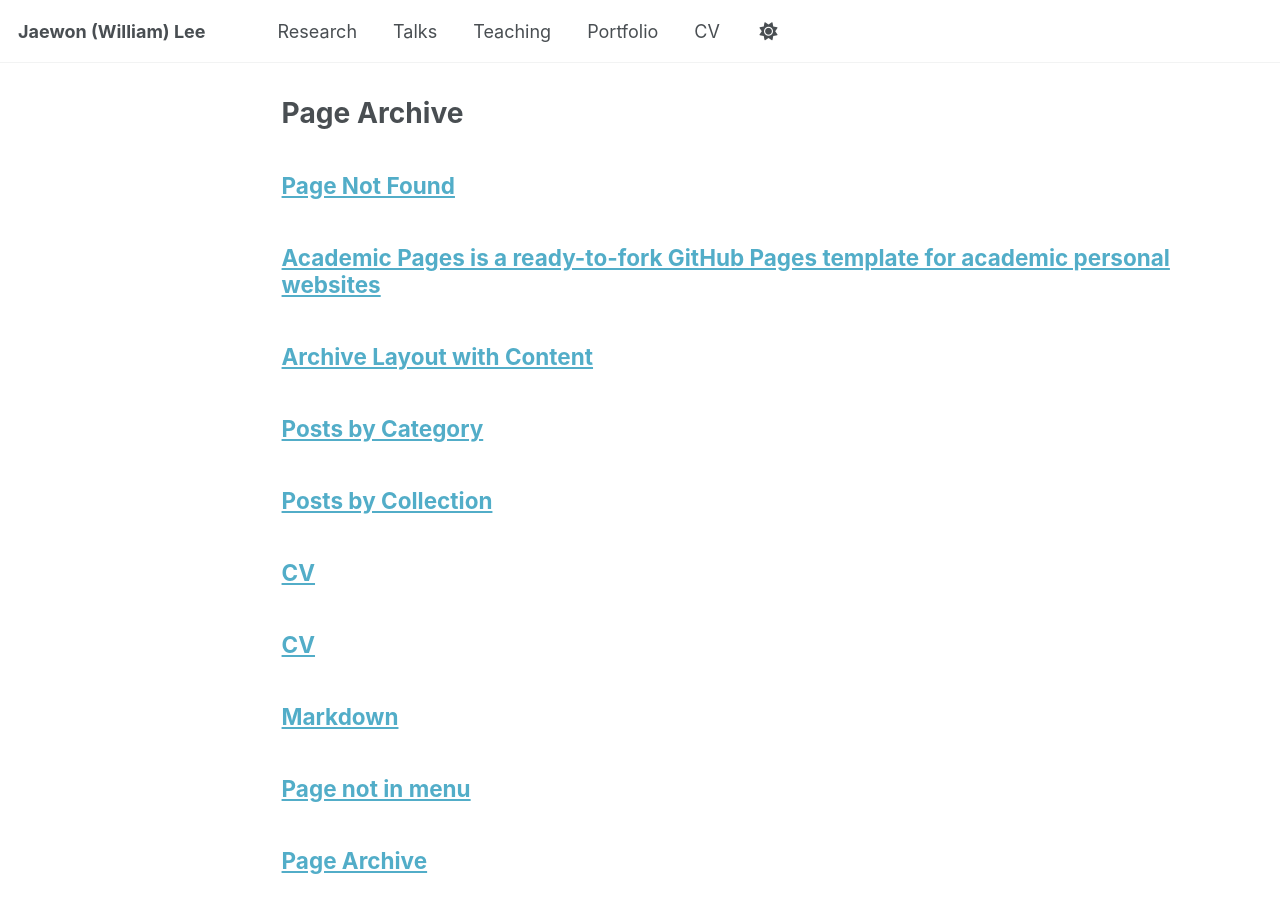
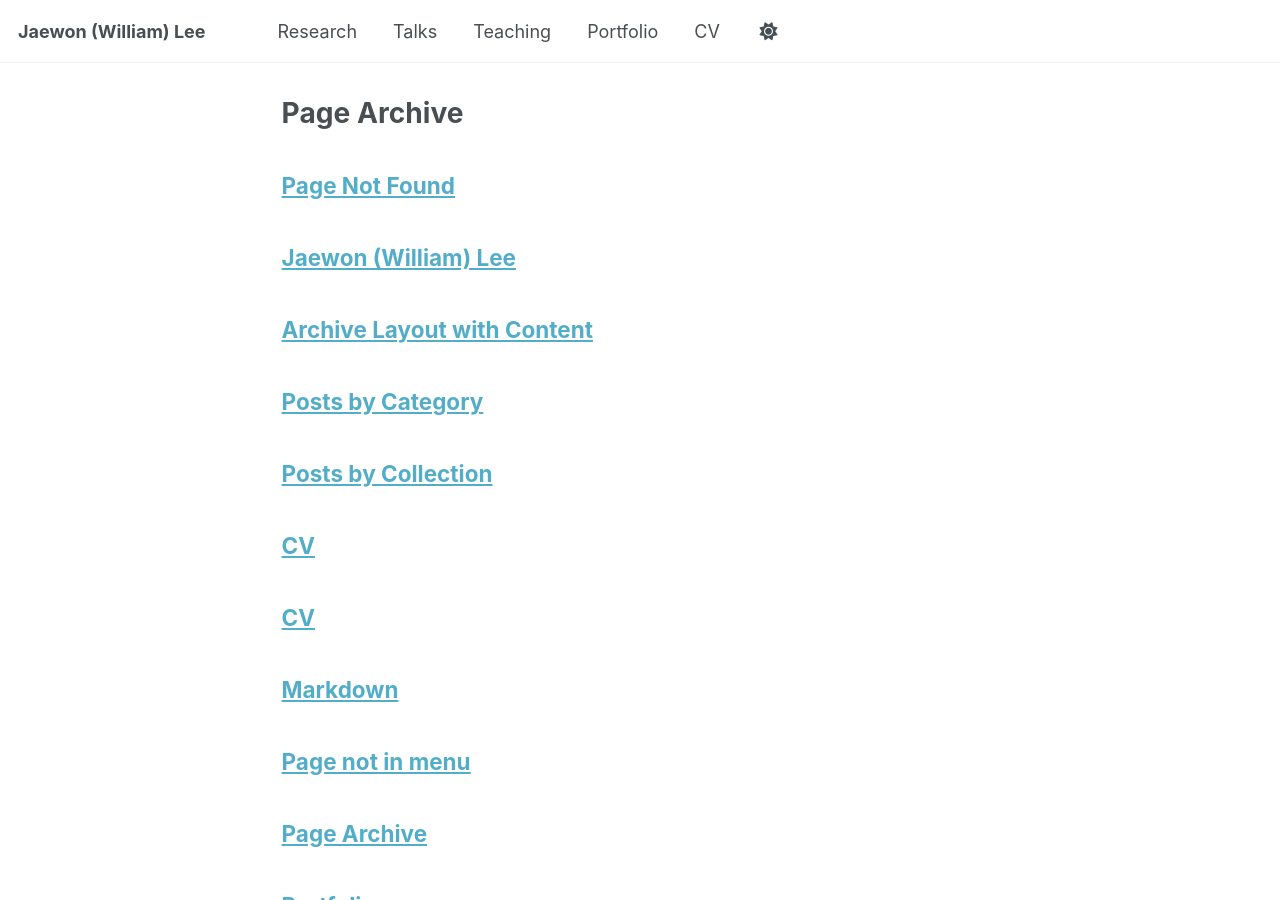
Before and after one commit to JWLee2000/JWLee2000.github.io, a Jekyll site: the page built from _pages/page-archive.html, in a window 1280 px wide and 900 px high. Built offline with Jekyll 4.4.1, drawn with Linux system fonts in a browser that asks for light colours; a script that is not in the unit is left out; part of the change alters nothing that is shown.

Commit message:
Update about.md

```diff
--- a/_pages/about.md
+++ b/_pages/about.md
@@ -1,56 +1,96 @@
 ---
-permalink: /
-title: "Academic Pages is a ready-to-fork GitHub Pages template for academic personal websites"
-author_profile: true
-redirect_from:
-  - /about/
-  - /about.html
+layout: page        # or 'home' / 'default' depending on your theme
+title: "Jaewon (William) Lee"
+description: "Econometrics • Bayesian Methods • Macroeconometrics"
 ---
 
-This is the front page of a website that is powered by the [Academic Pages template](https://github.com/academicpages/academicpages.github.io) and hosted on GitHub pages. [GitHub pages](https://pages.github.com) is a free service in which websites are built and hosted from code and data stored in a GitHub repository, automatically updating when a new commit is made to the repository. This template was forked from the [Minimal Mistakes Jekyll Theme](https://mmistakes.github.io/minimal-mistakes/) created by Michael Rose, and then extended to support the kinds of content that academics have: publications, talks, teaching, a portfolio, blog posts, and a dynamically-generated CV. Incidentally, these same features make it a great template for anyone that needs to show off a professional template!
+## Jaewon (William) Lee
 
- You can fork [this template](https://github.com/academicpages/academicpages.github.io) right now, modify the configuration and Markdown files, add your own PDFs and other content, and have your own site for free, with no ads!
+### M.A. in Economics
+### Korea University
 
-A data-driven personal website
-======
-Like many other Jekyll-based GitHub Pages templates, Academic Pages makes you separate the website's content from its form. The content & metadata of your website are in structured Markdown files, while various other files constitute the theme, specifying how to transform that content & metadata into HTML pages. You keep these various Markdown (.md), YAML (.yml), HTML, and CSS files in a public GitHub repository. Each time you commit and push an update to the repository, the [GitHub pages](https://pages.github.com/) service creates static HTML pages based on these files, which are hosted on GitHub's servers free of charge.
+- Email: [your.name@somewhere.com](mailto:your.name@somewhere.com)
+- GitHub: [github.com/yourusername](https://github.com/yourusername)
+- CV: [Download CV](cv.pdf) <!-- update link -->
+- Google Scholar: [Profile](https://scholar.google.com) <!-- update link -->
 
-Many of the features of dynamic content management systems (like Wordpress) can be achieved in this fashion, using a fraction of the computational resources and with far less vulnerability to hacking and DDoSing. You can also modify the theme to your heart's content without touching the content of your site. If you get to a point where you've broken something in Jekyll/HTML/CSS beyond repair, your Markdown files describing your talks, publications, etc. are safe. You can rollback the changes or even delete the repository and start over - just be sure to save the Markdown files! You can also write scripts that process the structured data on the site, such as [this one](https://github.com/academicpages/academicpages.github.io/blob/master/talkmap.ipynb) that analyzes metadata in pages about talks to display [a map of every location you've given a talk](https://academicpages.github.io/talkmap.html).
+---
 
-For those users that need more advanced functionality, the template also supports the following popular tools:
-- [MathJax](https://www.mathjax.org/) for mathematical equations
-- [Mermaid](https://mermaid.js.org/) for diagraming
-- [Plotly](https://plotly.com/javascript/) for plotting
+### Interests
 
-Getting started
-======
-1. Register a GitHub account if you don't have one and confirm your e-mail (required!)
-1. Fork [this template](https://github.com/academicpages/academicpages.github.io) by clicking the "Use this template" button in the top right.
-1. Go to the repository's settings (rightmost item in the tabs that start with "Code", should be below "Unwatch"). Rename the repository "[your GitHub username].github.io", which will also be your website's URL.
-1. Set site-wide configuration and create content & metadata (see below -- also see [this set of diffs](https://archive.is/3TPas) showing what files were changed to set up [an example site](https://getorg-testacct.github.io) for a user with the username "getorg-testacct")
-1. Upload any files (like PDFs, .zip files, etc.) to the files/ directory. They will appear at https://[your GitHub username].github.io/files/example.pdf.
-1. Check status by going to the repository settings, in the "GitHub pages" section
+- Econometrics
+- Bayesian Econometrics
+- Macroeconometrics
+- Time-Series Econometrics
+- Robust Inference for Nonregular Models (e.g., structural breaks, threshold models)
 
-Site-wide configuration
-------
-The main configuration file for the site is in the base directory in [_config.yml](https://github.com/academicpages/academicpages.github.io/blob/master/_config.yml), which defines the content in the sidebars and other site-wide features. You will need to replace the default variables with ones about yourself and your site's github repository. The configuration file for the top menu is in [_data/navigation.yml](https://github.com/academicpages/academicpages.github.io/blob/master/_data/navigation.yml). For example, if you don't have a portfolio or blog posts, you can remove those items from that navigation.yml file to remove them from the header.
+---
 
-Create content & metadata
-------
-For site content, there is one Markdown file for each type of content, which are stored in directories like _publications, _talks, _posts, _teaching, or _pages. For example, each talk is a Markdown file in the [_talks directory](https://github.com/academicpages/academicpages.github.io/tree/master/_talks). At the top of each Markdown file is structured data in YAML about the talk, which the theme will parse to do lots of cool stuff. The same structured data about a talk is used to generate the list of talks on the [Talks page](https://academicpages.github.io/talks), each [individual page](https://academicpages.github.io/talks/2012-03-01-talk-1) for specific talks, the talks section for the [CV page](https://academicpages.github.io/cv), and the [map of places you've given a talk](https://academicpages.github.io/talkmap.html) (if you run this [python file](https://github.com/academicpages/academicpages.github.io/blob/master/talkmap.py) or [Jupyter notebook](https://github.com/academicpages/academicpages.github.io/blob/master/talkmap.ipynb), which creates the HTML for the map based on the contents of the _talks directory).
+### Education
 
-**Markdown generator**
+- **M.A. in Economics**, Korea University, Korea
+  *Thesis: Robust Bayesian inference in nonregular time-series models* <!-- optional -->
 
-The repository includes [a set of Jupyter notebooks](https://github.com/academicpages/academicpages.github.io/tree/master/markdown_generator
-) that converts a CSV containing structured data about talks or presentations into individual Markdown files that will be properly formatted for the Academic Pages template. The sample CSVs in that directory are the ones I used to create my own personal website at stuartgeiger.com. My usual workflow is that I keep a spreadsheet of my publications and talks, then run the code in these notebooks to generate the Markdown files, then commit and push them to the GitHub repository.
+- **B.Econ. in Economics & Statistics**, Korea University, Korea
 
-How to edit your site's GitHub repository
-------
-Many people use a git client to create files on their local computer and then push them to GitHub's servers. If you are not familiar with git, you can directly edit these configuration and Markdown files directly in the github.com interface. Navigate to a file (like [this one](https://github.com/academicpages/academicpages.github.io/blob/master/_talks/2012-03-01-talk-1.md) and click the pencil icon in the top right of the content preview (to the right of the "Raw | Blame | History" buttons). You can delete a file by clicking the trashcan icon to the right of the pencil icon. You can also create new files or upload files by navigating to a directory and clicking the "Create new file" or "Upload files" buttons.
+- **B.A. in Global Political Economy**, Waseda University (SPSE), Japan
 
-Example: editing a Markdown file for a talk
-![Editing a Markdown file for a talk](/images/editing-talk.png)
+---
 
-For more info
-------
-More info about configuring Academic Pages can be found in [the guide](https://academicpages.github.io/markdown/), the [growing wiki](https://github.com/academicpages/academicpages.github.io/wiki), and you can always [ask a question on GitHub](https://github.com/academicpages/academicpages.github.io/discussions). The [guides for the Minimal Mistakes theme](https://mmistakes.github.io/minimal-mistakes/docs/configuration/) (which this theme was forked from) might also be helpful.
+## Research
+
+### Working Papers
+
+- **Robust Bayesian Inference in Structural Break Models under Misspecification**
+  with Yunjong Eo
+  *Revise and Resubmit, Journal of Econometrics* <!-- edit status as needed -->
+  <br>
+  [Draft / PDF](#) · [Code](#) <!-- update links -->
+
+- **Generalized α-Posteriors for Nonregular Models**
+  *Working paper*
+  <br>
+  [Draft / PDF](#)
+
+### Research Interests in More Detail
+
+My current research focuses on robust Bayesian and quasi-Bayesian methods for nonregular models, including:
+
+- Structural breaks and threshold regressions
+- Parameter-dependent support and nonstandard asymptotics
+- Robustified likelihoods and learning-rate selection
+- Applications to macroeconometrics and dynamic factor models
+
+---
+
+## Teaching
+
+*Teaching assistant and teaching experience details can go here. Examples:*
+
+- **Econometrics (Graduate / M.A.)**, Korea University – Teaching Assistant
+- **Inferential Statistics**, Korea University – Teaching Assistant
+
+You can also list:
+
+- Office hours (if applicable)
+- Links to course pages, lecture notes, or problem sets
+
+---
+
+## Other
+
+- **Military Service**
+  Currently completing mandatory service in the Republic of Korea Air Force (Aug 2024 – May 2026).
+  Continuing research projects on robust Bayesian inference and nonregular econometric models during service.
+
+- **Research Interests for PhD**
+  Planning to pursue a PhD in Economics with a focus on macroeconometrics, robust inference, and Bayesian/frequentist bridges in time-series analysis.
+
+---
+
+## Contact
+
+- **Email:** [your.name@somewhere.com](mailto:your.name@somewhere.com)
+- **GitHub:** [github.com/yourusername](https://github.com/yourusername)
+- **Google Scholar:** [Profile](https://scholar.google.com)
+- **Location:** Seoul, Republic of Korea
```
